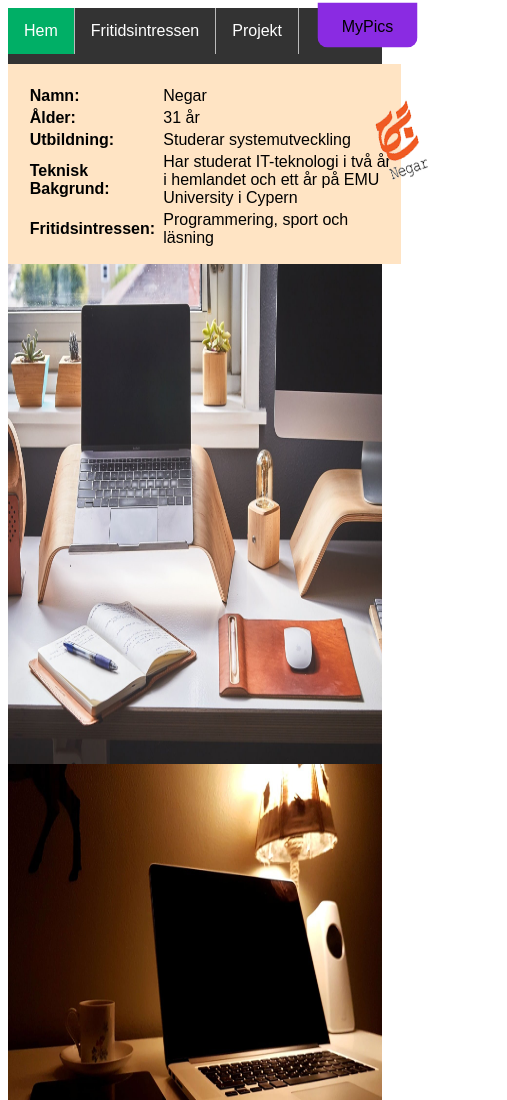
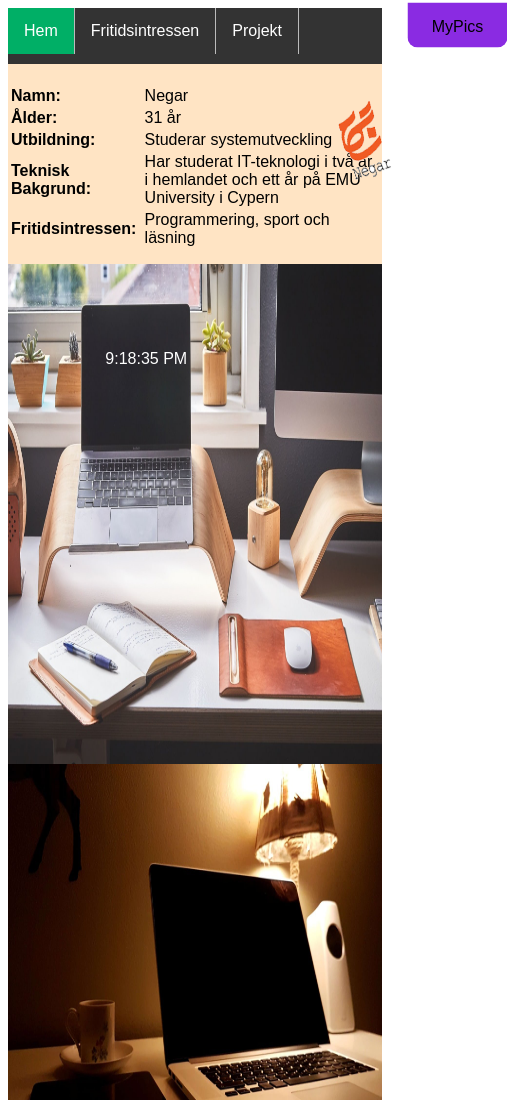
Before and after one commit to Negar234/html, a plain HTML site: page index.html in a window 390 px wide. Shown: the top 1100 px of the page, 507 px wide, since content can reach past the window. Drawn offline with Linux system fonts and the light colour scheme.

Commit message:
inlämning 5

```diff
--- a/Fritidsintressen/Fritidsintressen.css
+++ b/Fritidsintressen/Fritidsintressen.css
@@ -53,7 +53,7 @@ li a:hover:not(.active) {
     height: 50px;
     margin: 0 auto 0;
     background-color: #BEC8FF;
-    width: 900px;
+    width: 90%;
     border-radius: 20px;
     top: 220px;
     position: relative;
@@ -192,7 +192,7 @@ li a:hover:not(.active) {
 #logoContainer img {
     width: 60px;
     height: 60px;
-    left: 65%;
+    left: 5%;
     top: -10px;
     position: relative;
     animation: logoAnimation 7s;
--- a/Personlighet/Personlighet.css
+++ b/Personlighet/Personlighet.css
@@ -187,3 +187,9 @@ li a:hover:not(.active) {
     cursor: pointer;
     font-weight: bold !important;
 }
+
+@media screen and (max-width:600px) {
+    .res_panel {
+        width: 100% !important;
+    }
+}
--- a/index.css
+++ b/index.css
@@ -41,7 +41,7 @@ li a:hover:not(.active) {
     background-color: bisque;
     float: left;
     padding-top: 20px;
-    padding-left: 5%;
+    /*padding-left: 5%;*/
 }
 
 #top_right {
@@ -71,7 +71,7 @@ li a:hover:not(.active) {
 #logoContainer img {
     width: 150px;
     height: 150px;
-    left: 85%;
+    left: 75%;
     top: -30px;
     position: relative;
     animation: logoAnimation 7s;
@@ -93,7 +93,7 @@ li a:hover:not(.active) {
 
 #timer {
     position: absolute;
-    left: 1000px;
+    left: 80%;
     top: 18px;
     color: white;
 }
@@ -231,7 +231,7 @@ li a:hover:not(.active) {
         text-align: center;
         position: relative;
         left: 975px;
-        top: 130px;
+        top: 20px;
         cursor: pointer;
         z-index: 10;
     }
@@ -247,7 +247,7 @@ li a:hover:not(.active) {
     }
 
     #newPanel {
-        left: -100px;
+        left: -120px;
         background-color: darkolivegreen;
         position: absolute;
         /*left : -1000px;*/
@@ -257,4 +257,11 @@ li a:hover:not(.active) {
         z-index: 10;
         transform: rotate(90deg)
     }
+
+    #timer {
+        position: absolute;
+        left: 27%;
+        top: 350px;
+        color: white;
+    }
 }
```
Also changed, not shown: Personlighet/Personlighet.html (+4 -4 lines).
